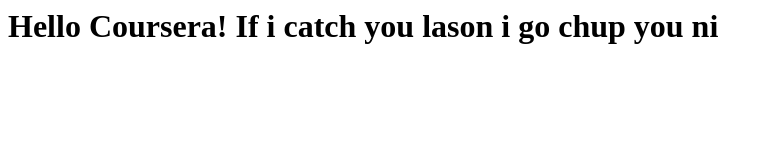
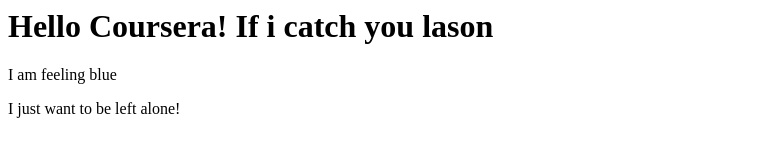
Before and after one commit to MojeedBelewu/mojeedassignment-test, a plain HTML site: page site/index.html in a window 1280 px wide. Shown: the whole page, without its empty margins (0-773 px from the left). Drawn offline with Linux system fonts and the light colour scheme.

Commit message:
just now

```diff
--- a/site/index.html
+++ b/site/index.html
@@ -4,6 +4,12 @@
 	<title>Hello Coursera!</title>
 </head>
 <body>
-<h1>Hello Coursera! If i catch you lason i go chup you ni</h1>
+<h1>Hello Coursera! If i catch you lason</h1>
+<div>
+  <p>I am feeling blue</p>
+</div>
+<section>
+  <p>I just want to be left alone!</p>
+</section>
 </body>
 </html>
```
